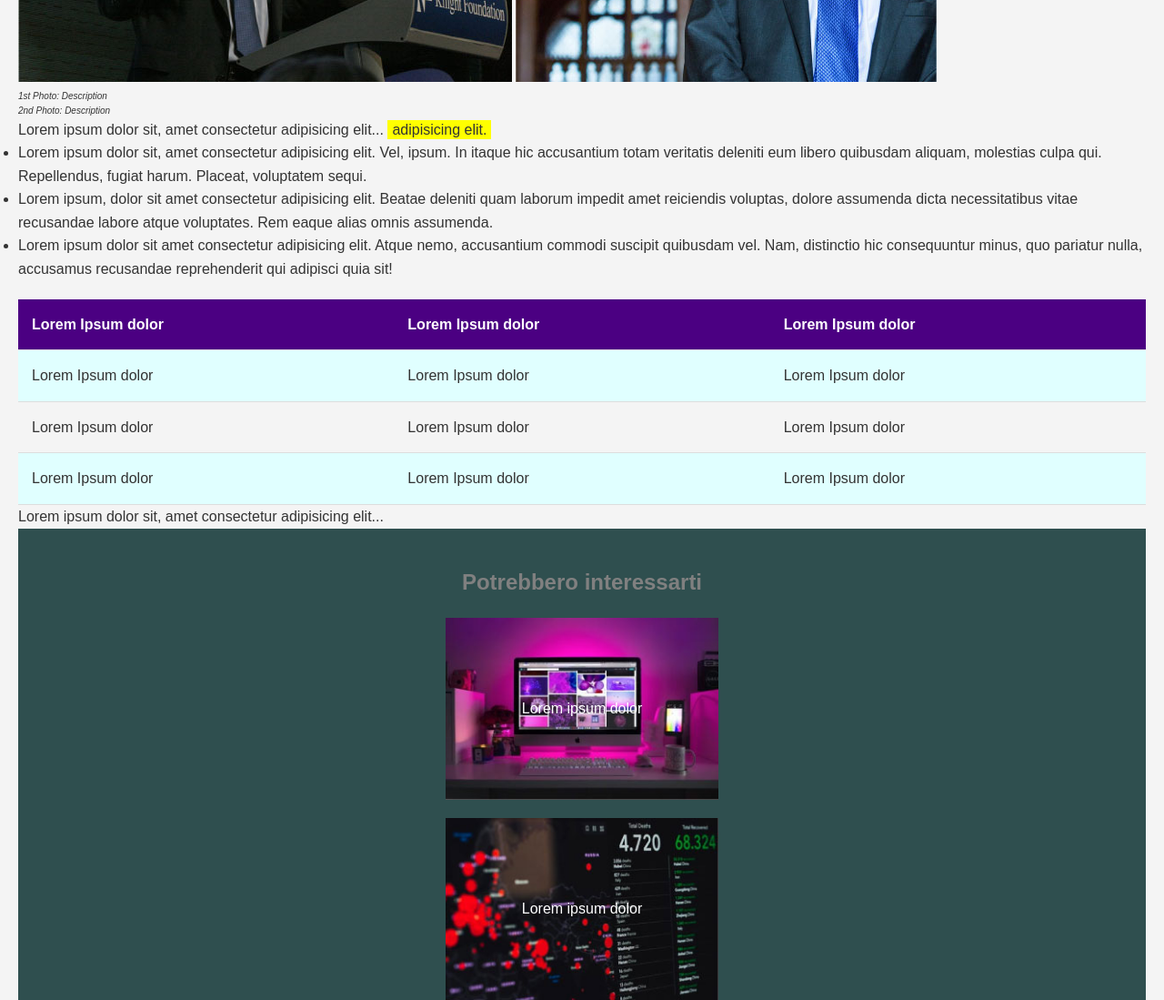
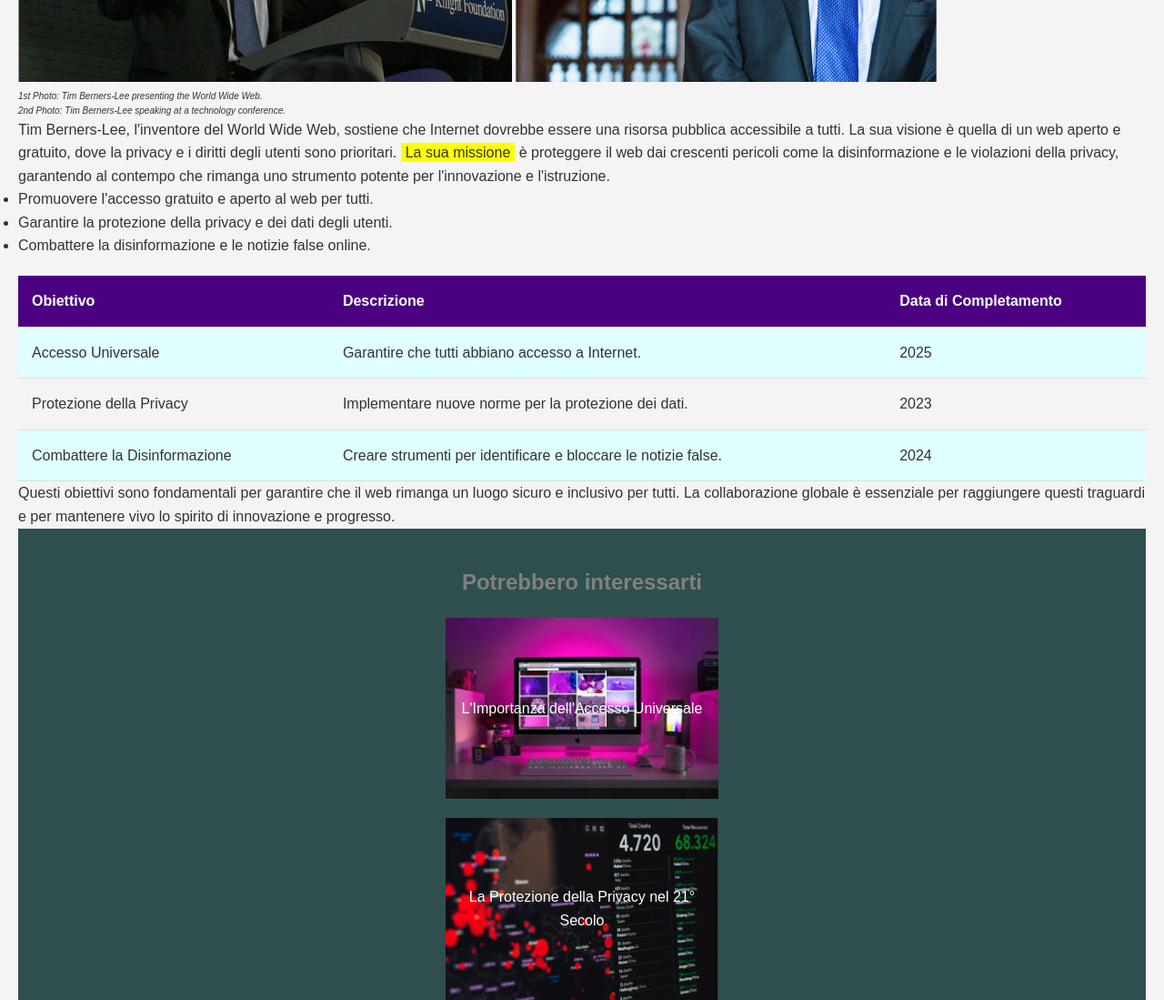
Before and after one commit to gianlivio/html-css-booleaner, a plain HTML site: page index.html in a window 1280 px wide. Shown: the part 660-1759 px from the top of the page at 91% size. Drawn offline with Linux system fonts and the light colour scheme; a web font is replaced by a local one.

Commit message:
feat readme.md

```diff
--- a/index.html
+++ b/index.html
@@ -8,7 +8,7 @@
     <link rel="preconnect" href="https://fonts.googleapis.com">
     <link rel="preconnect" href="https://fonts.gstatic.com" crossorigin>
     <link href="https://fonts.googleapis.com/css2?family=DM+Serif+Text:ital@0;1&display=swap" rel="stylesheet">
-    <title>Document</title>
+    <title>The Booleaner</title>
 </head>
 
 <body>
@@ -20,56 +20,55 @@
         <h1>Internet deve essere al servizio del "bene pubblico": il manifesto di Tim Berners-Lee</h1>
         <h3 class="grey">Scritto da <span class="eheh">The Booleaner</span></h3>
         <p class="grey" id="miao">il 10/10/2020</p>
-        <img src="./img/img/tim-1.jpg" alt="tim berners-lee">
-        <img src="./img/img/tim-2.jpg" alt="tim berners-lee2">
+        <img src="./img/img/tim-1.jpg" alt="Tim Berners-Lee">
+        <img src="./img/img/tim-2.jpg" alt="Tim Berners-Lee speaking at a conference">
         <div id="descrizioni">
-            <p>1st Photo: Description</p>
-            <p>2nd Photo: Description</p>
+            <p>1st Photo: Tim Berners-Lee presenting the World Wide Web.</p>
+            <p>2nd Photo: Tim Berners-Lee speaking at a technology conference.</p>
         </div>
     </header>
     <main>
-        <p>Lorem ipsum dolor sit, amet consectetur adipisicing elit... <span class="yellow">adipisicing elit.</span></p>
+        <p>Tim Berners-Lee, l'inventore del World Wide Web, sostiene che Internet dovrebbe essere una risorsa pubblica accessibile a tutti. La sua visione è quella di un web aperto e gratuito, dove la privacy e i diritti degli utenti sono prioritari. <span class="yellow">La sua missione</span> è proteggere il web dai crescenti pericoli come la disinformazione e le violazioni della privacy, garantendo al contempo che rimanga uno strumento potente per l'innovazione e l'istruzione.</p>
     </main>
     <ul>
-        <!-- List items -->
-        <li>Lorem ipsum dolor sit, amet consectetur adipisicing elit. Vel, ipsum. In itaque hic accusantium totam veritatis deleniti eum libero quibusdam aliquam, molestias culpa qui. Repellendus, fugiat harum. Placeat, voluptatem sequi.</li>
-        <li>Lorem ipsum, dolor sit amet consectetur adipisicing elit. Beatae deleniti quam laborum impedit amet reiciendis voluptas, dolore assumenda dicta necessitatibus vitae recusandae labore atque voluptates. Rem eaque alias omnis assumenda.</li>
-        <li>Lorem ipsum dolor sit amet consectetur adipisicing elit. Atque nemo, accusantium commodi suscipit quibusdam vel. Nam, distinctio hic consequuntur minus, quo pariatur nulla, accusamus recusandae reprehenderit qui adipisci quia sit!</li>
+        <li>Promuovere l'accesso gratuito e aperto al web per tutti.</li>
+        <li>Garantire la protezione della privacy e dei dati degli utenti.</li>
+        <li>Combattere la disinformazione e le notizie false online.</li>
     </ul>
     <table>
         <thead>
             <tr>
-                <th>Lorem Ipsum dolor</th>
-                <th>Lorem Ipsum dolor</th>
-                <th>Lorem Ipsum dolor</th>
+                <th>Obiettivo</th>
+                <th>Descrizione</th>
+                <th>Data di Completamento</th>
             </tr>
         </thead>
         <tbody>
             <tr class="riga-dispari">
-                <td>Lorem Ipsum dolor</td>
-                <td>Lorem Ipsum dolor</td>
-                <td>Lorem Ipsum dolor</td>
+                <td>Accesso Universale</td>
+                <td>Garantire che tutti abbiano accesso a Internet.</td>
+                <td>2025</td>
             </tr>
             <tr class="riga-pari">
-                <td>Lorem Ipsum dolor</td>
-                <td>Lorem Ipsum dolor</td>
-                <td>Lorem Ipsum dolor</td>
+                <td>Protezione della Privacy</td>
+                <td>Implementare nuove norme per la protezione dei dati.</td>
+                <td>2023</td>
             </tr>
             <tr class="riga-dispari">
-                <td>Lorem Ipsum dolor</td>
-                <td>Lorem Ipsum dolor</td>
-                <td>Lorem Ipsum dolor</td>
+                <td>Combattere la Disinformazione</td>
+                <td>Creare strumenti per identificare e bloccare le notizie false.</td>
+                <td>2024</td>
             </tr>
         </tbody>
     </table>
-    <p>Lorem ipsum dolor sit, amet consectetur adipisicing elit...</p>
+    <p>Questi obiettivi sono fondamentali per garantire che il web rimanga un luogo sicuro e inclusivo per tutti. La collaborazione globale è essenziale per raggiungere questi traguardi e per mantenere vivo lo spirito di innovazione e progresso.</p>
     <footer>
         <h2 class="grey">Potrebbero interessarti</h2>
         <div class="image-container">
-            <p>Lorem ipsum dolor</p>
+            <p>L'Importanza dell'Accesso Universale</p>
         </div>
         <div class="image-container2">
-            <p>Lorem ipsum dolor</p>
+            <p>La Protezione della Privacy nel 21° Secolo</p>
         </div>
     </footer>
 </body>
```
